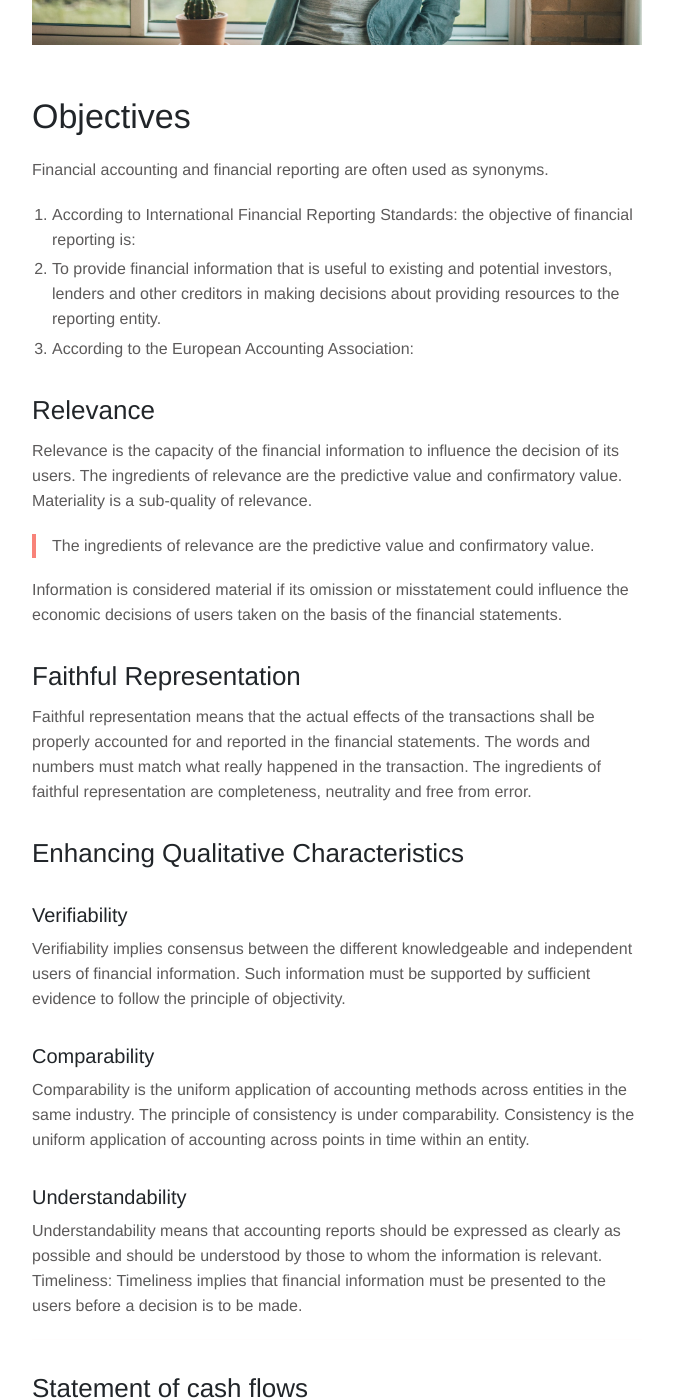
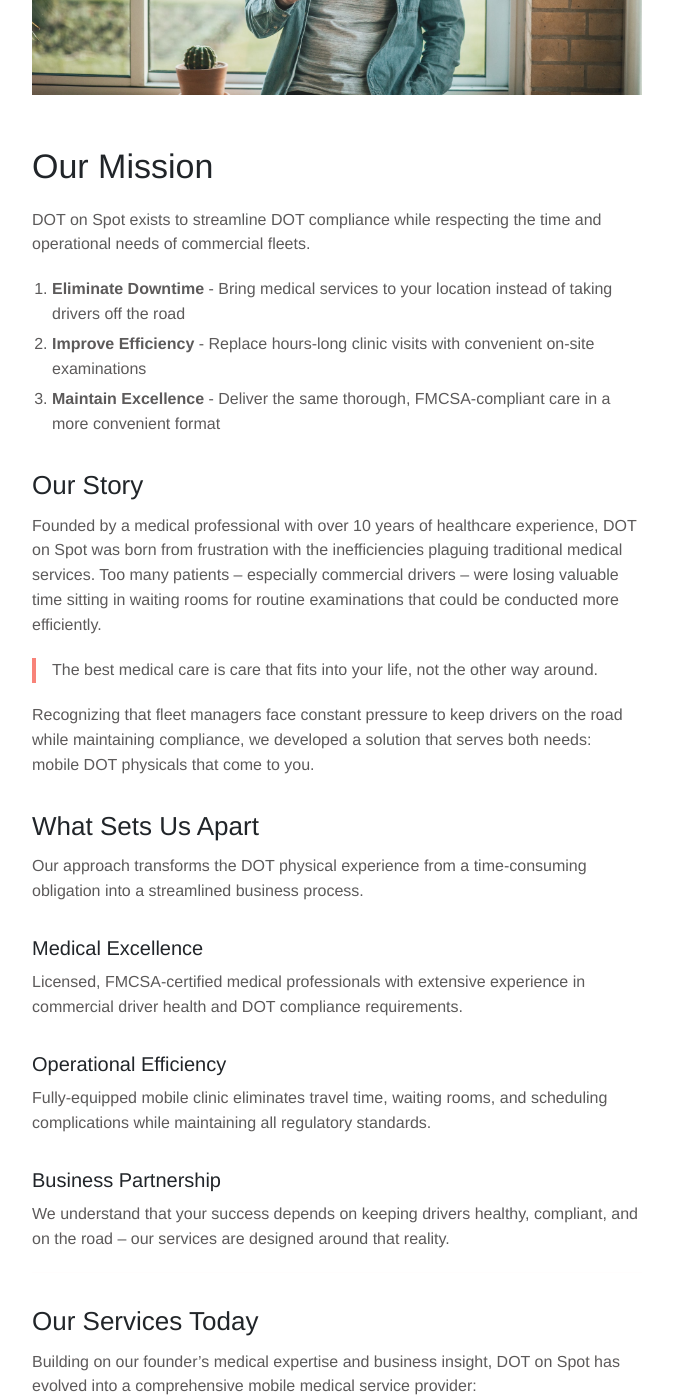
Before and after one commit to dot-on-spot/dotonspot, a Jekyll site: the page built from about.md, in a window 1280 px wide and 1400 px high, scrolled down 655 px. Shown: the whole window, without its empty margins (143-816 px from the left). Built offline with Jekyll 4.4.1, drawn with Linux system fonts in a browser that asks for light colours; some of the changed text lies outside the part shown.

Commit message:
update about

```diff
--- a/about.md
+++ b/about.md
@@ -5,83 +5,51 @@ description: About
 bodyClass: page-about
 ---
 
-Lorem markdownum aequalis strigis. _Saetigeri iubeas_, vultu huic alvum nondum
-de obside ut laniavit arbor palmis, cum quin. Rupes vetat videndo, armigerae
-crimen habet Priamum nec.
+**Life's too short for waiting rooms.** After more than a decade in medicine, our founder recognized a fundamental problem: traditional healthcare systems create unnecessary barriers between patients and the care they need. This insight led to the creation of DOT on Spot – a mobile DOT physical service that eliminates waiting rooms and brings professional medical examinations directly to your fleet.
 
-![Accounting Services](/images/thom-holmes-Lrfw0U_o9I0-unsplash.jpg)
+![DOT on Spot Mobile Medical Services](/images/thom-holmes-Lrfw0U_o9I0-unsplash.jpg)
 
-# Objectives
+# Our Mission
 
-Financial accounting and financial reporting are often used as synonyms.
+DOT on Spot exists to streamline DOT compliance while respecting the time and operational needs of commercial fleets.
 
-1. According to International Financial Reporting Standards: the objective of financial reporting is:
-2. To provide financial information that is useful to existing and potential investors, lenders and other creditors in making decisions about providing resources to the reporting entity.
-3. According to the European Accounting Association:
+1. **Eliminate Downtime** - Bring medical services to your location instead of taking drivers off the road
+2. **Improve Efficiency** - Replace hours-long clinic visits with convenient on-site examinations
+3. **Maintain Excellence** - Deliver the same thorough, FMCSA-compliant care in a more convenient format
 
-## Relevance
+## Our Story
 
-Relevance is the capacity of the financial information to influence the decision of its users. The ingredients of relevance are the predictive value and confirmatory value. Materiality is a sub-quality of relevance.
+Founded by a medical professional with over 10 years of healthcare experience, DOT on Spot was born from frustration with the inefficiencies plaguing traditional medical services. Too many patients – especially commercial drivers – were losing valuable time sitting in waiting rooms for routine examinations that could be conducted more efficiently.
 
-> The ingredients of relevance are the predictive value and confirmatory value.
+> The best medical care is care that fits into your life, not the other way around.
 
-Information is considered material if its omission or misstatement could influence the economic decisions of users taken on the basis of the financial statements.
+Recognizing that fleet managers face constant pressure to keep drivers on the road while maintaining compliance, we developed a solution that serves both needs: mobile DOT physicals that come to you.
 
-## Faithful Representation
+## What Sets Us Apart
 
-Faithful representation means that the actual effects of the transactions shall be properly accounted for and reported in the financial statements. The words and numbers must match what really happened in the transaction. The ingredients of faithful representation are completeness, neutrality and free from error.
+Our approach transforms the DOT physical experience from a time-consuming obligation into a streamlined business process.
 
-## Enhancing Qualitative Characteristics
+### Medical Excellence
+Licensed, FMCSA-certified medical professionals with extensive experience in commercial driver health and DOT compliance requirements.
 
-### Verifiability
+### Operational Efficiency
+Fully-equipped mobile clinic eliminates travel time, waiting rooms, and scheduling complications while maintaining all regulatory standards.
 
-Verifiability implies consensus between the different knowledgeable and independent users of financial information. Such information must be supported by sufficient evidence to follow the principle of objectivity.
-
-### Comparability
-
-Comparability is the uniform application of accounting methods across entities in the same industry. The principle of consistency is under comparability. Consistency is the uniform application of accounting across points in time within an entity.
-
-### Understandability
-
-Understandability means that accounting reports should be expressed as clearly as possible and should be understood by those to whom the information is relevant.
-Timeliness: Timeliness implies that financial information must be presented to the users before a decision is to be made.
+### Business Partnership
+We understand that your success depends on keeping drivers healthy, compliant, and on the road – our services are designed around that reality.
 
 ---
 
-## Statement of cash flows
+## Our Services Today
 
-The statement of cash flows considers the inputs and outputs in concrete cash within a stated period. The general template of a cash flow statement is as follows: Cash Inflow - Cash Outflow + Opening Balance = Closing Balance
+Building on our founder's medical expertise and business insight, DOT on Spot has evolved into a comprehensive mobile medical service provider:
 
-| Cash Inflow | Outflow   | Opening Balance |
-| ----------- | --------- | --------------- |
-| _Monday_    | `Tuesday` | **Wednesday**   |
-| 1           | 2         | 3               |
+| Service | Focus | Benefit |
+| ------- | ----- | ------- |
+| **Mobile DOT Physicals** | FMCSA compliance | Zero downtime, immediate results |
+| **Wellness Workshops** | Preventive health | Better long-term outcomes |
+| **Free Consultations** | Custom solutions | Tailored compliance strategies |
 
-**Example 1:** in the beginning of September, Ellen started out with $5 in her bank account. During that same month, Ellen borrowed $20 from Tom. At the end of the month, Ellen bought a pair of shoes for $7. Ellen's cash flow statement for the month of September looks like this:
+**Our Commitment:** Every service reflects our founding principle that professional medical care should enhance your operation, not disrupt it. From our mobile clinic technology to our scheduling flexibility, everything is designed to deliver exceptional medical services on your terms.
 
-- Cash inflow: $20
-- Cash outflow:$7
-- Opening balance: $5
-- Closing balance: $20 – $7 + $5 = $18
-
-**Example 2:** in the beginning of June, WikiTables, a company that buys and resells tables, sold 2 tables. They'd originally bought the tables for $25 each, and sold them at a price of $50 per table. The first table was paid out in cash however the second one was bought in credit terms. WikiTables' cash flow statement for the month of June looks like this:
-
-> **Important:** the cash flow statement only considers the exchange of actual cash, and ignores what the person in question owes or is owed.
-
-## Statement of financial position (balance sheet)
-
-The balance sheet is the financial statement showing a firm's assets, liabilities and equity (capital) at a set point in time, usually the end of the fiscal year reported on the accompanying income statement.
-
-- **fixed assets**
-  - property
-  - building
-  - equipment (such as factory machinery)
-- **intangible assets**
-  - copyrights
-  - trademarks
-  - patents
-    - pending
-    - international
-- goodwill
-
-Owner's equity, sometimes referred to as net assets, is represented differently depending on the type of business ownership. Business ownership can be in the form of a sole proprietorship, partnership, or a corporation. For a corporation, the owner's equity portion usually shows common stock, and retained earnings (earnings kept in the company). Retained earnings come from the retained earnings statement, prepared prior to the balance sheet.
+**Ready to Experience the Difference?** Contact DOT on Spot today and discover why leading fleets choose mobile DOT physicals for their compliance needs. Because when it comes to keeping your drivers healthy and on the road, life really is too short for waiting rooms.
```
